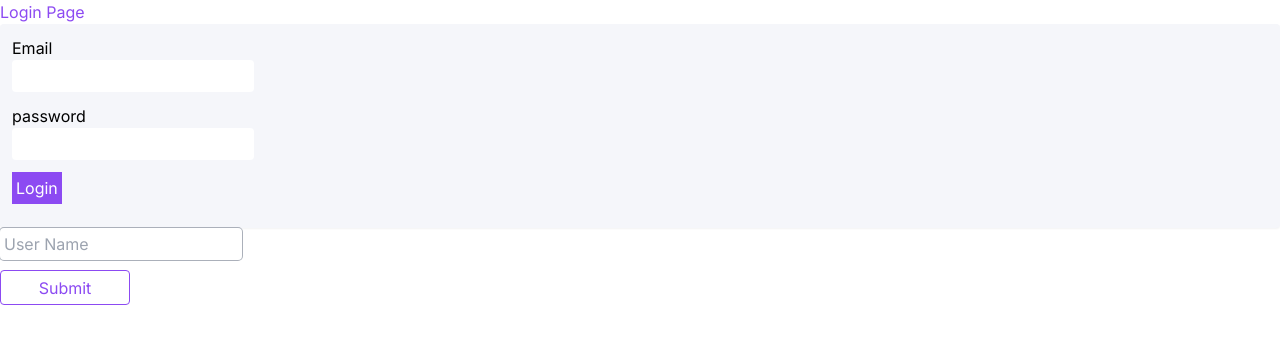
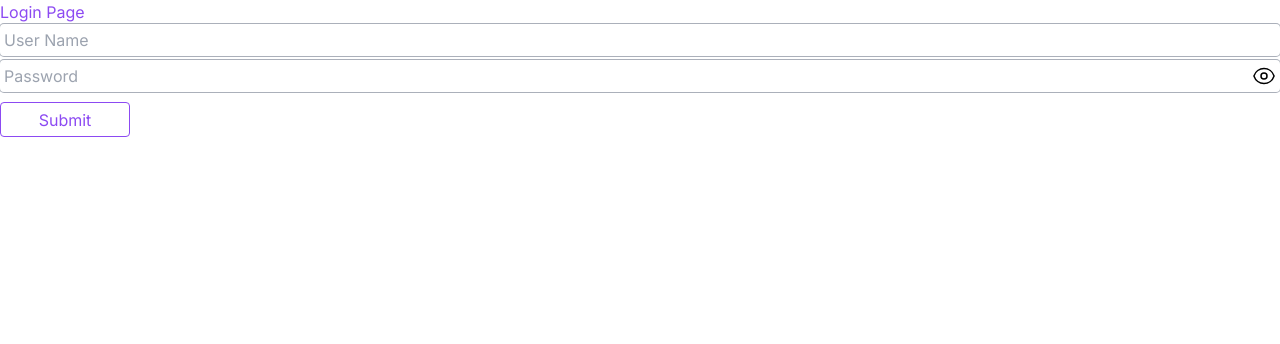
Before and after one commit to 123rishujha/connect, a Next.js app in the folder lonely/: page /login in a window 1280 px wide. Shown: the top 344 px of the page. Built offline with nearby package versions, Linux system fonts and the light colour scheme.

Commit message:
reusable button, icons and input created

```diff
--- a/lonely/src/app/(auth)/login/page.jsx
+++ b/lonely/src/app/(auth)/login/page.jsx
@@ -1,12 +1,16 @@
 "use client"
 
+import { useRef } from "react";
 import { CtrlInput } from "@/components/common/CtrlInput";
 import { MyButton } from "@/components/common/MyButton";
 import { Form, Formik } from "formik";
+import * as Yup from "yup";
 import { useSelector } from "react-redux";
+
 
 const Login = () =>{
     const user = useSelector(store=>store.user);
+    const inputRef = useRef(null);
     console.log(user)
 
     const inputProps = [
@@ -14,33 +18,32 @@ const Login = () =>{
             name:"userName",
             placeholder: "User Name",
             // label: "User Name",
-        }
+        },
+        {
+            name:"password",
+            placeholder: "Password",
+        },
     ]
 
     return <div >
         <h1 className="text-primary-main">Login Page</h1>
-        <div className="w-500">
-            <form className="p-3 rounded shadow-sm bg-secondary-light">
-                <div className="mb-3 justify-between">
-                    <label className="block" >Email</label>
-                    <input type="email" className="rounded p-1 outline-primary-main"  />
-                </div>
-                <div className="mb-3">
-                    <label className="block" >password</label>
-                    <input type="password" className="rounded p-1 outline-primary-main"  />
-                </div>
-                <div className="mb-3">
-                    <button type="submit" className="bg-primary-main text-white p-1">Login</button>
-                </div>
-            </form>
-        </div>
         <div className="w-full" >
-            <Formik initialValues={{userName:""}} onSubmit={(values)=> console.log("909 submitted",values)}>
+            <Formik
+            initialValues={{userName:"",password:"" }}
+            onSubmit={(values)=> console.log("909 submitted",values)}
+            validationSchema={Yup.object({
+                userName: Yup.string().required(),
+                password: Yup.string().min(6,'Minimun 6 character required').required(),
+            })}
+            >
                 {(formik)=>{
                     return (
                     <Form >
                         <div>
-                            <CtrlInput.Normal formik={formik} {...inputProps[0]} />
+                            <CtrlInput.Normal ref={inputRef} formik={formik} {...inputProps[0]} />
+                        </div>
+                        <div className="mt-1">
+                            <CtrlInput.Password ref={inputRef} formik={formik} {...inputProps[1]} />
                         </div>
                         <MyButton type="submit" styles={{marginTop:"10px"}} variant="outlined">Submit</MyButton>
                     </Form>
--- a/lonely/src/components/common/CtrlInput.js
+++ b/lonely/src/components/common/CtrlInput.js
@@ -1,13 +1,17 @@
 "use client";
-import React from "react";
+import React, { useState } from "react";
+import { Icons } from "./Icons";
 
 export const CtrlInput = {
   Normal: React.forwardRef((props, ref) => {
-    return <MyInput {...props} ref={ref} />;
+    return <NormalInput {...props} ref={ref} />;
+  }),
+  Password: React.forwardRef((props, ref) => {
+    return <PasswordInput {...props} ref={ref} />;
   }),
 };
 
-const MyInput = React.forwardRef((props, ref) => {
+const NormalInput = React.forwardRef((props, ref) => {
   const { formik, name, styleClasses, ...rest } = props;
   const { values, errors, touched, handleChange, handleBlur } = formik;
   return (
@@ -20,9 +24,42 @@ const MyInput = React.forwardRef((props, ref) => {
         }}
         onBlur={handleBlur}
         {...rest}
-        className={`rounded p-1 focus:outline-primary-main ring-1 ring-border-lightgray ${styleClasses}`}
+        className={`w-full rounded p-1 focus:outline-primary-main ring-1 ring-border-lightgray ${styleClasses}`}
       />
-      <p>{errors[`${name}`] && touched[`${name}`] ? errors[`${name}`] : ""}</p>
+      <p className="text-red-500 text-xs">
+        {errors[`${name}`] && touched[`${name}`] ? errors[`${name}`] : ""}
+      </p>
     </>
   );
 });
+
+const PasswordInput = React.forwardRef((props, ref) => {
+  const { formik, name, styleClasses, ...rest } = props;
+  const { values, errors, touched, handleChange, handleBlur } = formik;
+  const [viewPass, setViewPass] = useState(false);
+
+  return (
+    <>
+      <div className="flex justify-between items-center relative">
+        <input
+          type={viewPass ? "text" : "password"}
+          name={name}
+          value={values[`${name}`] ? values[`${name}`] : ""}
+          onChange={(val) => {
+            handleChange(val);
+          }}
+          onBlur={handleBlur}
+          {...rest}
+          className={`w-full rounded p-1 focus:outline-primary-main ring-1 ring-border-lightgray ${styleClasses}`}
+        />
+        <Icons.EyeIcon
+          styleClasses="absolute right-1"
+          onClick={() => setViewPass(!viewPass)}
+        />
+      </div>
+      <p className="text-red-500 text-xs">
+        {errors[`${name}`] && touched[`${name}`] ? errors[`${name}`] : ""}
+      </p>
+    </>
+  );
+});
--- /dev/null
+++ b/lonely/src/components/common/Icons.js
@@ -0,0 +1,18 @@
+import Image from "next/image";
+
+export const Icons = {
+  EyeIcon: ({ styleClasses = "", styles = {}, ...props }) => {
+    return (
+      <Image
+        src={"/svgs/eye.svg"}
+        alt="Eye Logo"
+        width={24}
+        height={24}
+        // priority
+        className={`text-primary-light ${styleClasses} hover:cursor-pointer`}
+        style={{ ...styles }}
+        {...props}
+      />
+    );
+  },
+};
--- /dev/null
+++ b/package.json
@@ -0,0 +1,5 @@
+{
+  "dependencies": {
+    "yup": "^1.3.3"
+  }
+}
```
Also changed, not shown: lonely/public/svgs/eye.svg (added), 1 other file (tests, documents, lock files or other folders).
